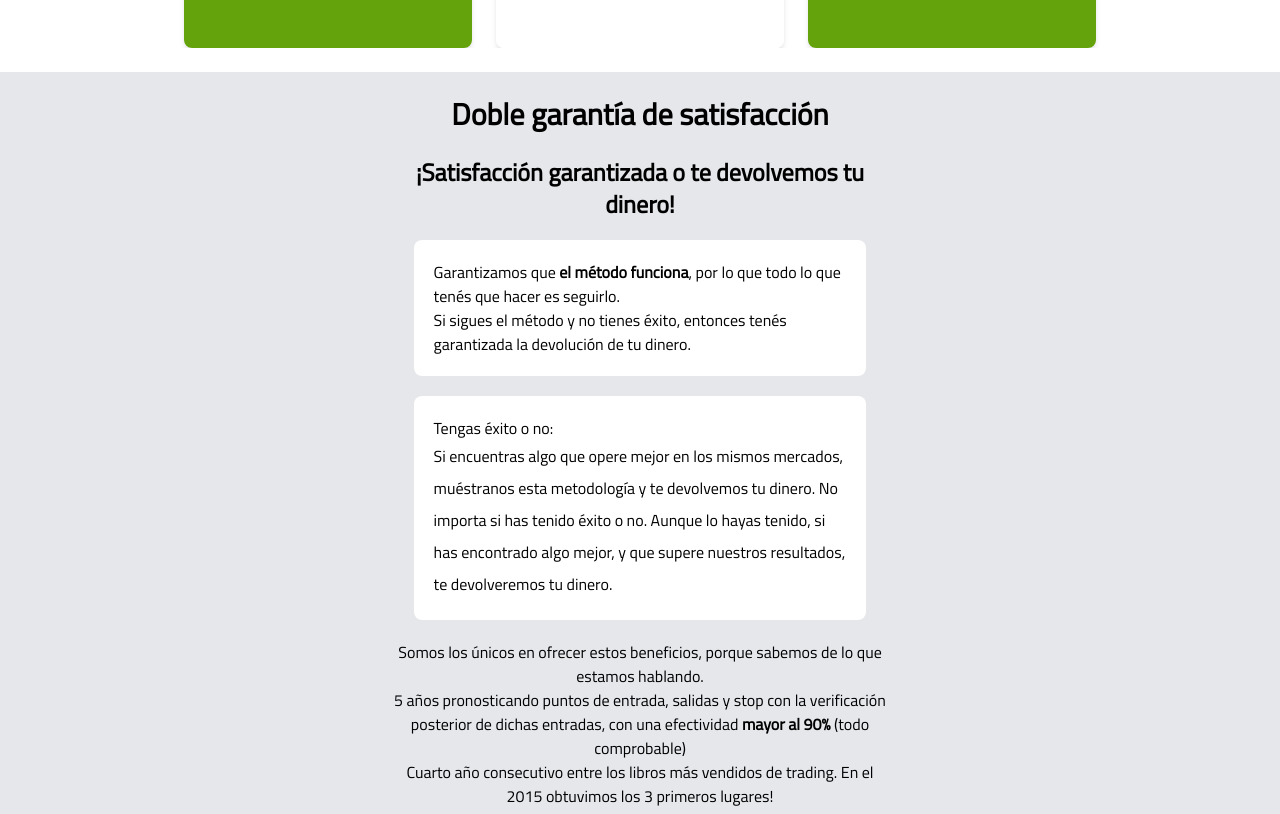
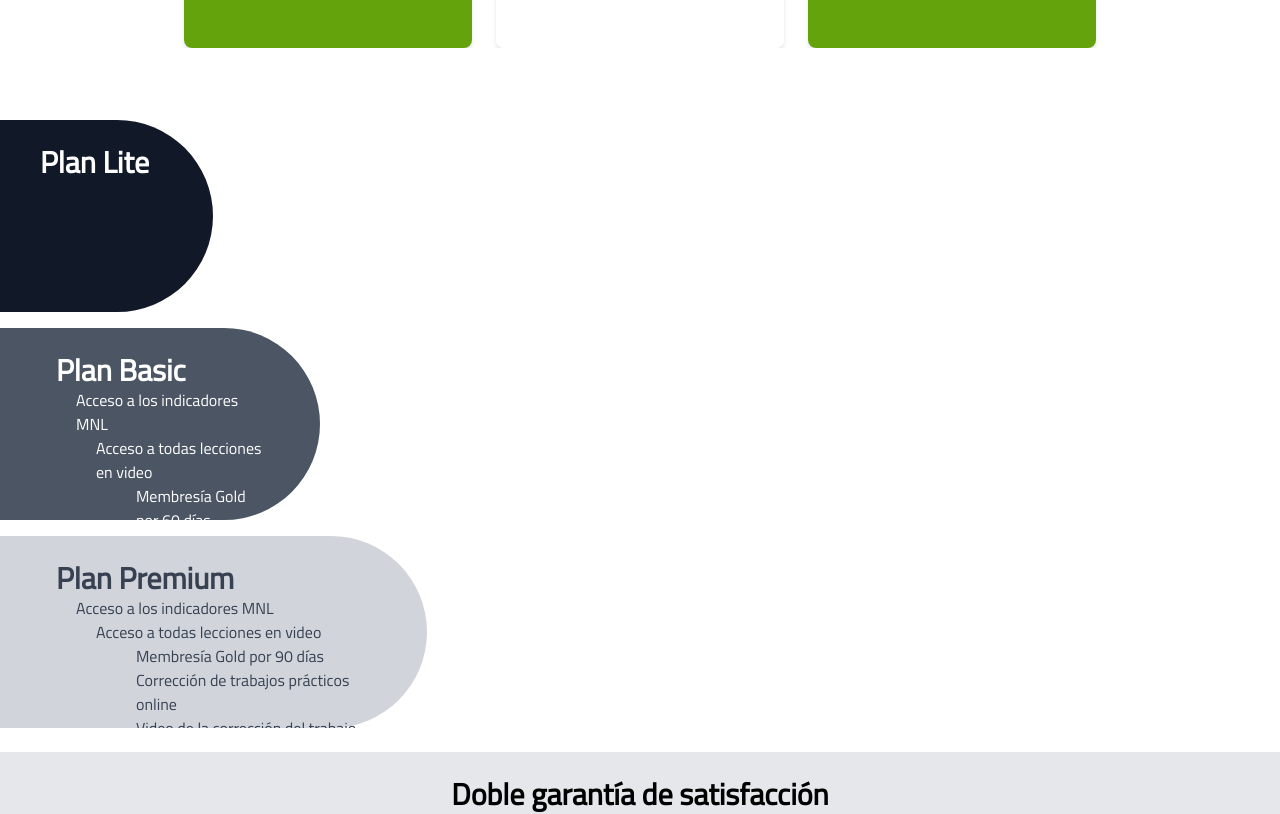
Before and after one commit to leksrus/mln, a Next.js app: page / in a window 1280 px wide. Shown: the part 1020-1834 px from the top of the page. Built offline with nearby package versions, Linux system fonts and the light colour scheme; a web font is replaced by a local one.

Commit message:
quitando cosas

```diff
--- a/src/app/contacto/page.tsx
+++ /dev/null
@@ -1,3 +0,0 @@
-export default function Page() {
-    return <p>Página de contacto</p>;
-  }
--- a/src/app/cursos/avanzado/page.tsx
+++ /dev/null
@@ -1,3 +0,0 @@
-export default function Page() {
-    return <p>Página del curso avanzado</p>;
-  }
--- a/src/app/cursos/strategyquantx/page.tsx
+++ /dev/null
@@ -1,3 +0,0 @@
-export default function Page() {
-    return <p>Página del curso StrategyQuant X</p>;
-  }
--- a/src/app/page.tsx
+++ b/src/app/page.tsx
@@ -3,7 +3,6 @@
 import Slider from './ui/home/slider/slider';
 import Testimonial from './ui/home/testimonial/testimonial';
 import Features from './ui/home/features/features';
-import Cta from './ui/home/cta/cta';
 import Footer from './ui/footer';
 
 export default function Home() {
@@ -56,6 +55,34 @@ export default function Home() {
             </div>
           </div>
         </div>
+        <div id="precios" className="py-6">
+          <div className="w-auto h-full mt-6 items-center overflow-x-auto overscroll-x-contain flex space-x-6 overflow-y-hidden lg:justify-center">
+            <div className='w-full flex flex-col space-y-4'>
+              <div className="group text-white rounded-r-full bg-gray-900 w-2/12 h-48 py-6 px-10 hover:w-4/12 transition-all ease-in-out duration-700">
+                <p className='text-3xl font-semibold'>Plan Lite</p>
+                <p className='transition delay-1000 duration-300 ease-in-out hidden group-hover:block pl-5'>Acceso a los indicadores MNL</p>
+                {/* <p className='transition-all ease-in-out duration-500 group-hover:delay-300 hidden group-hover:block pl-10'>Acceso a todas lecciones en video</p>
+                <p className='transition-all ease-in-out duration-500 group-hover:delay-700 hidden group-hover:block pl-20'>Membresía Gold por 30 días</p> agregar un botón de membresias explicando que son */}
+              </div>
+              <div className="text-white rounded-r-full bg-gray-600 w-3/12 h-48 py-6 px-14 hover:w-5/12 transition-all ease-in-out duration-500">
+                <p className='text-3xl font-semibold'>Plan Basic</p>
+                <p className='pl-5'>Acceso a los indicadores MNL</p>
+                <p className='pl-10'>Acceso a todas lecciones en video</p>
+                <p className='pl-20'>Membresía Gold por 60 días</p> {/*agregar un botón de membresias explicando que son*/}
+                <p className='pl-20'>Corrección de trabajos prácticos online</p> {/*agregar un botón de membresias explicando que son*/}
+              </div>
+              <div className="text-gray-700 rounded-r-full bg-gray-300 w-4/12 h-48 py-6 px-14 hover:w-6/12 transition-all ease-in-out duration-500">
+                <p className='text-3xl font-semibold'>Plan Premium</p>
+                <p className='pl-5'>Acceso a los indicadores MNL</p>
+                <p className='pl-10'>Acceso a todas lecciones en video</p>
+                <p className='pl-20'>Membresía Gold por 90 días</p> {/*agregar un botón de membresias explicando que son*/}
+                <p className='pl-20'>Corrección de trabajos prácticos online</p> {/*agregar un botón de membresias explicando que son*/}
+                <p className='pl-20'>Video de la corrección del trabajo práctico</p> {/*agregar un botón de membresias explicando que son*/}
+              </div>
+            </div>
+          </div>
+        </div>
+
         <div className="p-6 bg-gray-200 text-center mx-auto" id="garantia">
           <p className="text-3xl font-semibold mb-6">Doble garantía de satisfacción</p>
           <div className="w-2/5 mx-auto">
@@ -92,7 +119,7 @@ export default function Home() {
           </div>
         </div>
         <div className="p-6 bg-white" id="testimonios">
-        <p className="text-3xl font-semibold mb-6 text-principal text-center">Testimonios</p>
+          <p className="text-3xl font-semibold mb-6 text-principal text-center">Testimonios</p>
           <Testimonial />
         </div>
         <div className="p-6 mb-10" id="faqs">
@@ -125,14 +152,14 @@ export default function Home() {
         </a>
         <a href="#garantia">
           <svg width="30" height="30" viewBox="0 0 20 20" fill="none" xmlns="http://www.w3.org/2000/svg">
-            <path className="fill-current text-principal" fillRule="evenodd" clip-rule="evenodd"
+            <path className="fill-current text-principal" fillRule="evenodd" clipRule="evenodd"
               d="M8 3.99997C6.93913 3.99997 5.92172 4.4214 5.17157 5.17155C4.42143 5.92169 4 6.93911 4 7.99997C4 9.06084 4.42143 10.0783 5.17157 10.8284C5.92172 11.5785 6.93913 12 8 12C9.06087 12 10.0783 11.5785 10.8284 10.8284C11.5786 10.0783 12 9.06084 12 7.99997C12 6.93911 11.5786 5.92169 10.8284 5.17155C10.0783 4.4214 9.06087 3.99997 8 3.99997ZM2 7.99997C1.99988 7.05568 2.22264 6.12468 2.65017 5.28271C3.0777 4.44074 3.69792 3.71157 4.4604 3.1545C5.22287 2.59743 6.10606 2.22819 7.03815 2.07681C7.97023 1.92543 8.92488 1.99618 9.82446 2.28332C10.724 2.57046 11.5432 3.06587 12.2152 3.72927C12.8872 4.39266 13.3931 5.20531 13.6919 6.10111C13.9906 6.9969 14.0737 7.95056 13.9343 8.88452C13.795 9.81848 13.4372 10.7064 12.89 11.476L17.707 16.293C17.8892 16.4816 17.99 16.7342 17.9877 16.9964C17.9854 17.2586 17.8802 17.5094 17.6948 17.6948C17.5094 17.8802 17.2586 17.9854 16.9964 17.9876C16.7342 17.9899 16.4816 17.8891 16.293 17.707L11.477 12.891C10.5794 13.5293 9.52335 13.9081 8.42468 13.9861C7.326 14.0641 6.22707 13.8381 5.2483 13.3329C4.26953 12.8278 3.44869 12.063 2.87572 11.1223C2.30276 10.1816 1.99979 9.10141 2 7.99997Z"
               fill="#3F3F46" />
           </svg>
         </a>
         <a href="#garantia">
           <svg width="30" height="30" viewBox="0 0 20 20" fill="none" xmlns="http://www.w3.org/2000/svg">
-            <path className="fill-current text-gray-300" fill-rule="evenodd" clip-rule="evenodd"
+            <path className="fill-current text-gray-300" fillRule="evenodd" clipRule="evenodd"
               d="M3.172 5.17202C3.92211 4.42214 4.93934 4.00087 6 4.00087C7.06066 4.00087 8.07789 4.42214 8.828 5.17202L10 6.34302L11.172 5.17202C11.541 4.78998 11.9824 4.48525 12.4704 4.27561C12.9584 4.06598 13.4833 3.95563 14.0144 3.95102C14.5455 3.9464 15.0722 4.04761 15.5638 4.24873C16.0554 4.44986 16.502 4.74687 16.8776 5.12244C17.2532 5.49801 17.5502 5.94462 17.7513 6.4362C17.9524 6.92779 18.0536 7.45451 18.049 7.98562C18.0444 8.51674 17.934 9.04162 17.7244 9.52964C17.5148 10.0177 17.21 10.459 16.828 10.828L10 17.657L3.172 10.828C2.42212 10.0779 2.00085 9.06068 2.00085 8.00002C2.00085 6.93936 2.42212 5.92213 3.172 5.17202Z"
               fill="#3F3F46" />
           </svg>
@@ -146,7 +173,7 @@ export default function Home() {
         </button>
         <a href="">
           <svg width="30" height="30" viewBox="0 0 20 20" fill="none" xmlns="http://www.w3.org/2000/svg">
-            <path className="fill-current text-gray-300" fill-rule="evenodd" clip-rule="evenodd"
+            <path className="fill-current text-gray-300" fillRule="evenodd" clipRule="evenodd"
               d="M10 9C10.7956 9 11.5587 8.68393 12.1213 8.12132C12.6839 7.55871 13 6.79565 13 6C13 5.20435 12.6839 4.44129 12.1213 3.87868C11.5587 3.31607 10.7956 3 10 3C9.20435 3 8.44129 3.31607 7.87868 3.87868C7.31607 4.44129 7 5.20435 7 6C7 6.79565 7.31607 7.55871 7.87868 8.12132C8.44129 8.68393 9.20435 9 10 9ZM3 18C3 17.0807 3.18106 16.1705 3.53284 15.3212C3.88463 14.4719 4.40024 13.7003 5.05025 13.0503C5.70026 12.4002 6.47194 11.8846 7.32122 11.5328C8.1705 11.1811 9.08075 11 10 11C10.9193 11 11.8295 11.1811 12.6788 11.5328C13.5281 11.8846 14.2997 12.4002 14.9497 13.0503C15.5998 13.7003 16.1154 14.4719 16.4672 15.3212C16.8189 16.1705 17 17.0807 17 18H3Z"
               fill="#3F3F46" />
           </svg>
--- a/src/app/ui/home/cta/cta.tsx
+++ /dev/null
@@ -1,12 +0,0 @@
-export default function Component() {
-    return (
-            <div className="bg-slate-100 text-center p-3 w-3/5 m-auto rounded-lg flex items-baseline justify-around">
-                <div className="text-md">
-                    ¿Querés saber más? Agendá una llamada con nosotros
-                </div>
-                <button type="button" className="ml-5 text-sm border p-3 bg-green-600 hover:bg-green-500 transition rounded-md text-white hover:shadow-lg">
-                    Agendar
-                </button>
-            </div>
-    )
-}
```
